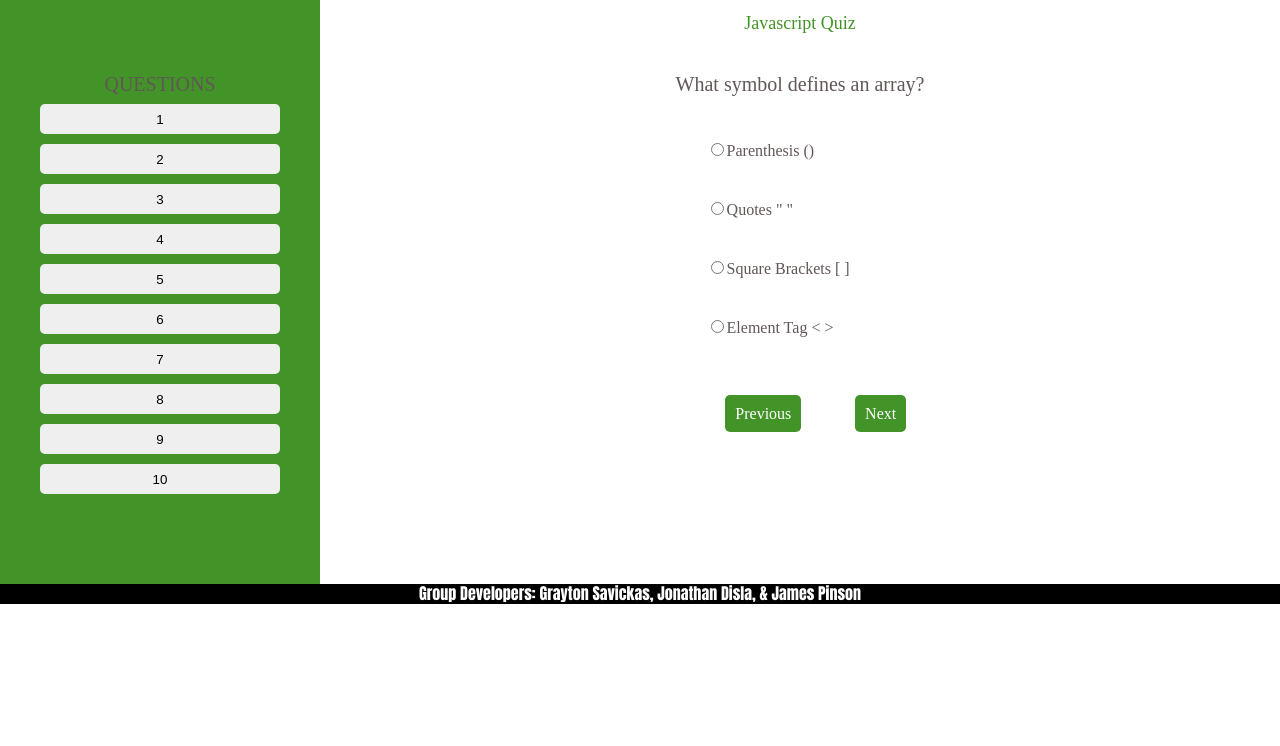
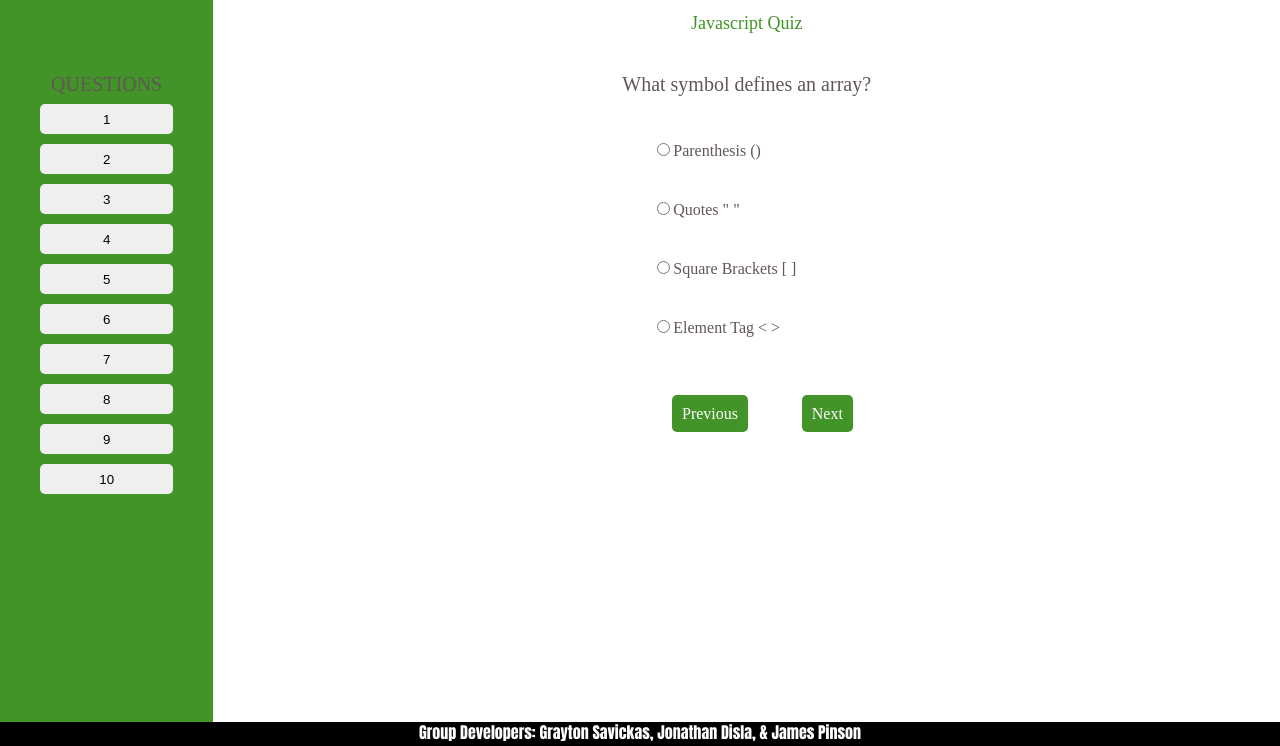
Before and after one commit to gsavickas/BU-WEB-330-House-Slytherin, a plain HTML site: page views/index.html in a window 1280 px wide. Shown: the part 66-812 px from the top of the page. Drawn offline with Linux system fonts and the light colour scheme; a script that the page names is missing.

Commit message:
fix height

```diff
--- a/views/style.css
+++ b/views/style.css
@@ -4,7 +4,7 @@ body {
 
 #body-wrapper {
   display: grid;
-  grid-template-columns: 3fr 9fr;
+  grid-template-columns: 2fr 10fr;
   /* grid-gap: 40px; */
 }
 
@@ -57,7 +57,7 @@ body {
   grid-row: 2;
   grid-column: 1;
   background-color: #439428;
-  /* height: 100%; */
+  height: 91vh;
 }
 #sidebar #title {
   font-size: 20px;
@@ -123,7 +123,7 @@ body {
   text-align: center;
   grid-column: 1/3;
   height: 100%;
-  padding: 1px;
+  padding: 2px;
   background-color: black;
   color: white;
   font-family: Impact, Haettenschweiler, Arial, sans-serif;
```
